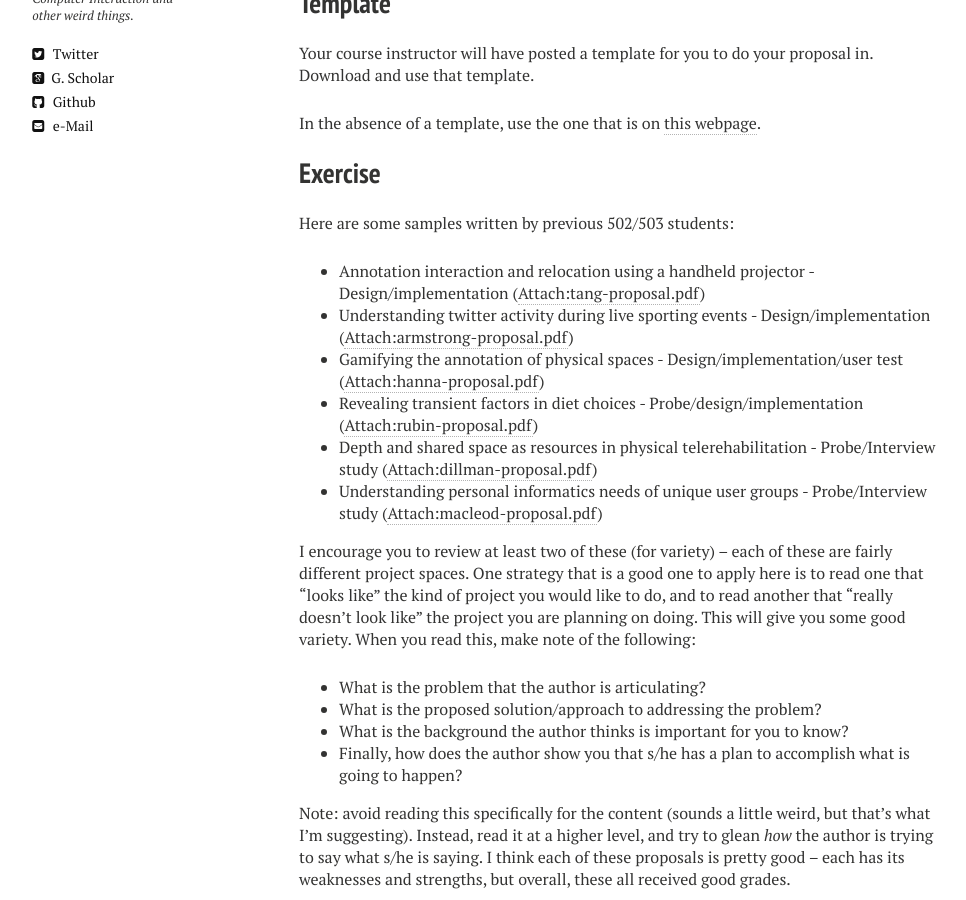
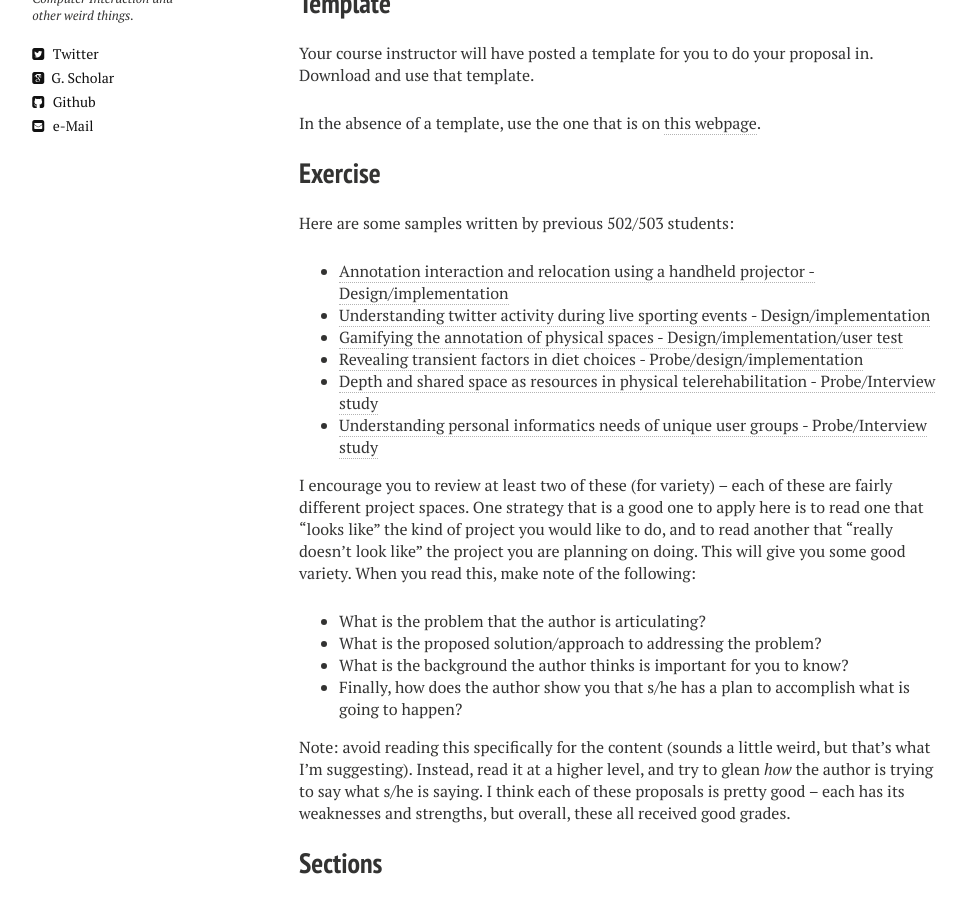
Before and after one commit to tthmok/tthmok.github.io, a Jekyll site: the page built from _posts/2018-06-01-502-503-proposal.md, in a window 1280 px wide and 900 px high, scrolled down 325 px. Shown: the whole window, without its empty margins (21-987 px from the left). Built offline with Jekyll 4.4.1, drawn with Linux system fonts in a browser that asks for light colours; nearby versions of some CDN libraries.

Commit message:
FIX: 502/503 proposal links fixed

```diff
--- a/_posts/2018-06-01-502-503-proposal.md
+++ b/_posts/2018-06-01-502-503-proposal.md
@@ -15,12 +15,13 @@ In the absence of a template, use the one that is on [this webpage](http://www.s
 
 Here are some samples written by previous 502/503 students:
 
-* Annotation interaction and relocation using a handheld projector - Design/implementation ([Attach:tang-proposal.pdf](CPSC502503/tang-proposal.pdf))
-* Understanding twitter activity during live sporting events - Design/implementation ([Attach:armstrong-proposal.pdf](CPSC502503/armstrong-proposal.pdf))
-* Gamifying the annotation of physical spaces - Design/implementation/user test ([Attach:hanna-proposal.pdf](CPSC502503/hanna-proposal.pdf))
-* Revealing transient factors in diet choices - Probe/design/implementation ([Attach:rubin-proposal.pdf](CPSC502503/rubin-proposal.pdf))
-* Depth and shared space as resources in physical telerehabilitation - Probe/Interview study ([Attach:dillman-proposal.pdf](CPSC502503/dillman-proposal.pdf))
-* Understanding personal informatics needs of unique user groups - Probe/Interview study ([Attach:macleod-proposal.pdf](CPSC502503/macleod-proposal.pdf))
+* [Annotation interaction and relocation using a handheld projector - Design/implementation](http://hcitang.org/resources/502/503-proposal-tang.pdf)
+* [Understanding twitter activity during live sporting events - Design/implementation](http://hcitang.org/resources/502/503-proposal-armstrong.pdf
+)
+* [Gamifying the annotation of physical spaces - Design/implementation/user test](http://hcitang.org/resources/502/503-proposal-hanna.pdf)
+* [Revealing transient factors in diet choices - Probe/design/implementation](http://hcitang.org/resources/502/503-proposal-rubin.pdf)
+* [Depth and shared space as resources in physical telerehabilitation - Probe/Interview study](http://hcitang.org/resources/502/503-proposal-dillman.pdf)
+* [Understanding personal informatics needs of unique user groups - Probe/Interview study](http://hcitang.org/resources/502/503-proposal-macleod.pdf)
 
 I encourage you to review at least two of these (for variety) -- each of these are fairly different project spaces. One strategy that is a good one to apply here is to read one that "looks like" the kind of project you would like to do, and to read another that "really doesn't look like" the project you are planning on doing. This will give you some good variety. When you read this, make note of the following:
 
```
